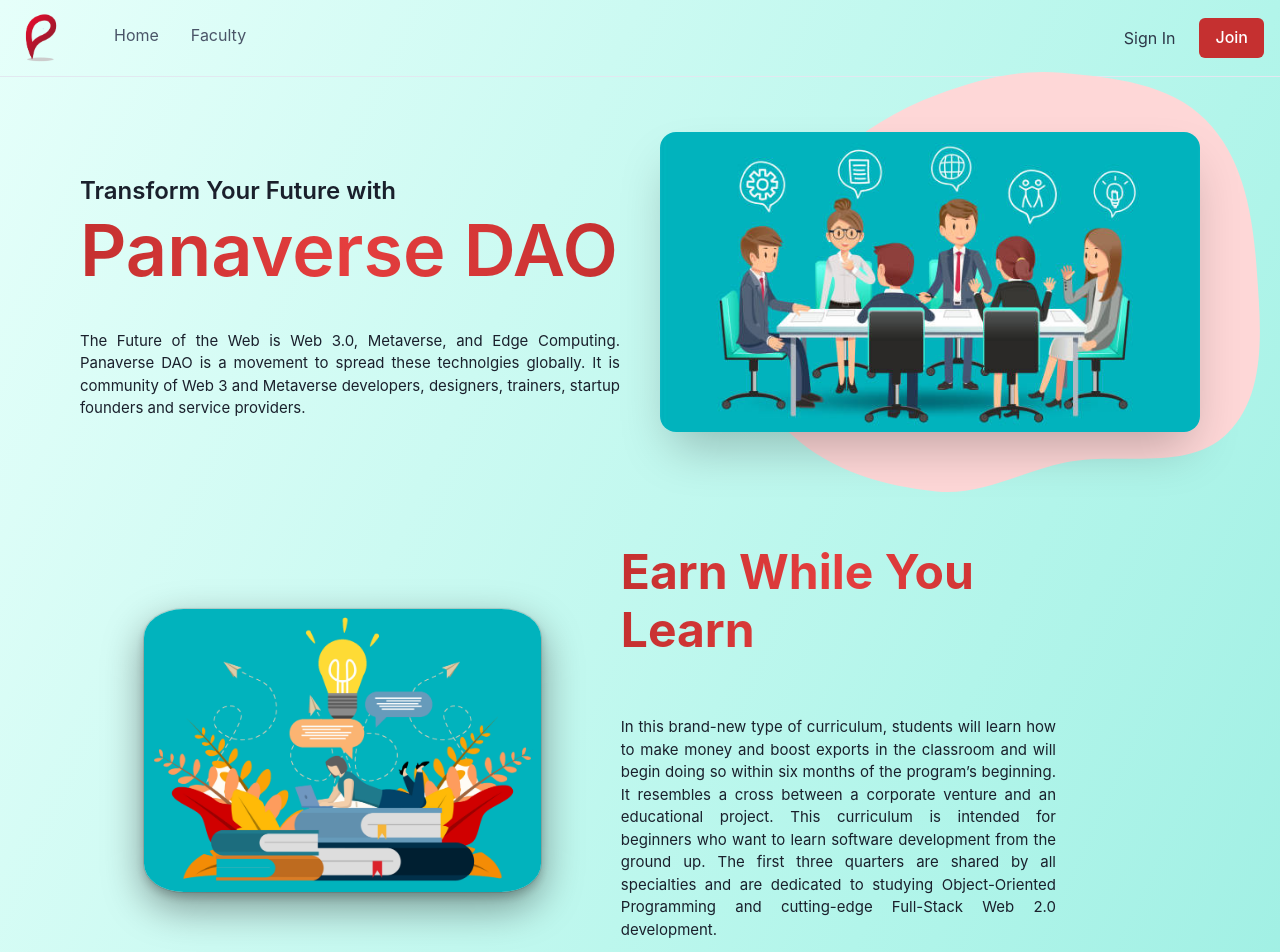
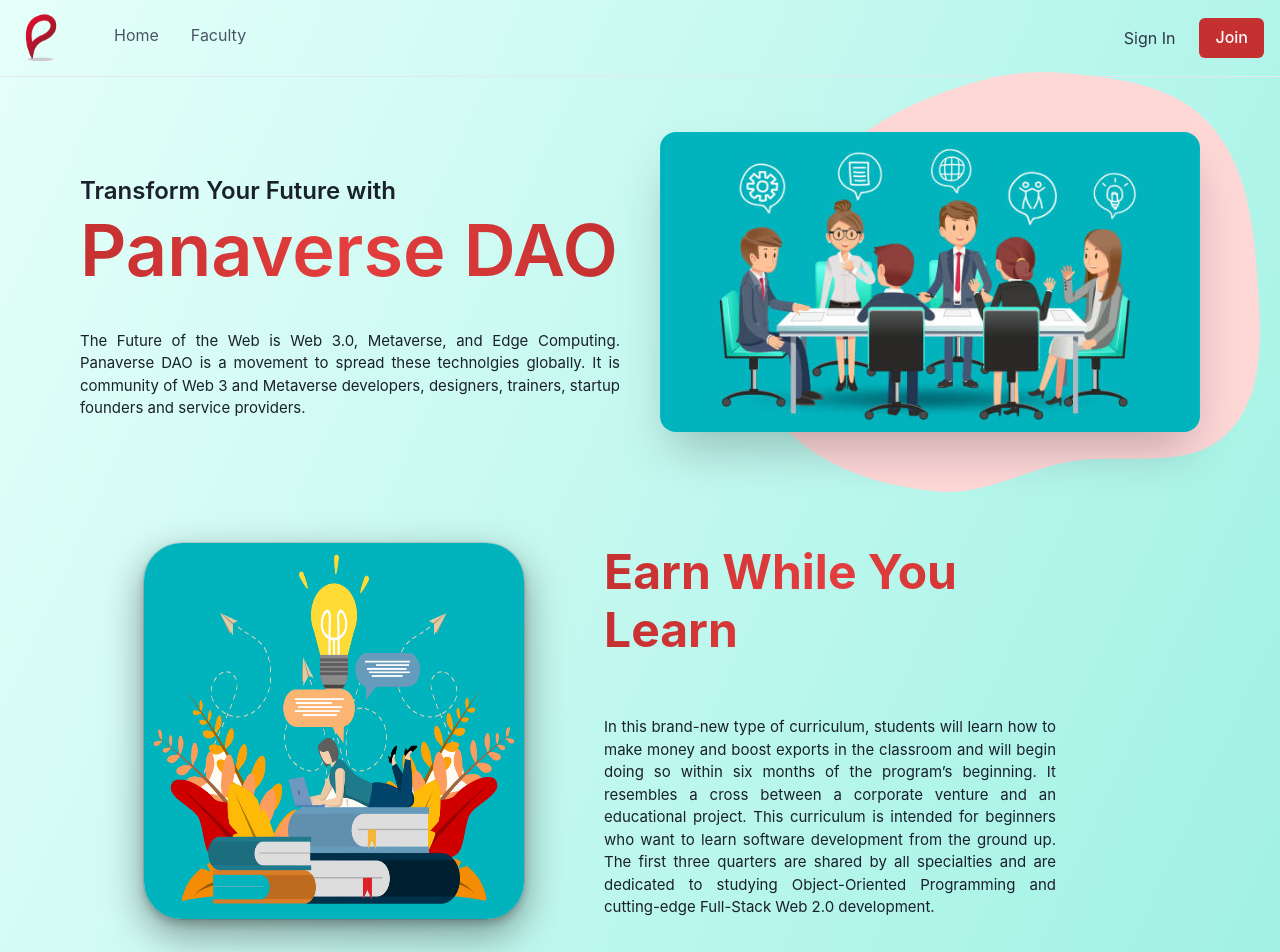
Before and after one commit to SidrahR/Syllabus-Website, a Next.js app: page / in a window 1280 px wide. Shown: the top 952 px of the page. Built offline with nearby package versions, Linux system fonts and the light colour scheme.

Commit message:
image and link updated

```diff
--- a/app/components/Cards.tsx
+++ b/app/components/Cards.tsx
@@ -66,7 +66,7 @@
 
 export default function Cards() {
   const [cardData, setCardData] = useState([]);
-  const [loading, setLoading] = useState(true);
+  // const [loading, setLoading] = useState(true);
 
   useEffect(() => {
     const getData = async () => {
@@ -76,12 +76,14 @@
         const jsonRes = await res.json();
         // console.log(jsonRes);
 
-        setTimeout(() => {
-          setCardData(jsonRes);
-          setLoading(false);
-        }, 3000);
+        // setTimeout(() => {
+        //   setCardData(jsonRes);
+        //   setLoading(false);
+        // }, 3000);
 
         // return jsonRes;
+
+        setCardData(jsonRes);
       } catch (e) {
         console.log(e as Error);
       }
@@ -172,7 +174,7 @@
         </IconButton>
         {/* Slider */}
         <Slider {...settings} ref={(slider) => setSlider(slider)}>
-          {loading == true ? (
+          {/* {loading ? (
             <>
               <Skeleton height={20} />
               <Spinner />
@@ -181,7 +183,11 @@
             cardData.map((data, key) => {
               return <Card props={data} key={data["id"]} />;
             })
-          )}
+          )} */}
+
+          {cardData.map((data, key) => {
+            return <Card props={data} key={data["id"]} />;
+          })}
         </Slider>
       </Box>
     </Flex>
--- a/app/components/Header.tsx
+++ b/app/components/Header.tsx
@@ -8,11 +8,11 @@
   Icon,
   IconProps,
   Box,
-  Image,
   useColorModeValue,
   VStack,
   keyframes,
 } from "@chakra-ui/react";
+import Image from "next/image";
 import { useInView } from "react-intersection-observer";
 
 const slideInAnimation = keyframes`
@@ -52,7 +52,7 @@
 export default function Header() {
   const { ref: myRef, inView: ElementIsVisible } = useInView({
     triggerOnce: true,
-    threshold: 0.3,
+    threshold: 0.4,
   });
 
   const slideAnimation = `${slideInAnimation} 1s`;
@@ -114,8 +114,8 @@
             w={"full"}
           >
             <Blob
-              w={{ base: "0", md: "0", lg: "120%" }}
-              h={{ base: "0", md: "0", lg: "140%" }}
+              w={{ base: "0", md: "0", xl: "120%" }}
+              h={{ base: "0", md: "0", xl: "140%" }}
               position={"absolute"}
               top={"-20%"}
               left={0}
@@ -130,14 +130,7 @@
               width={"full"}
               overflow={"hidden"}
             >
-              <Image
-                alt={"Dao Image"}
-                fit={"cover"}
-                align={"center"}
-                w={"100%"}
-                h={"100%"}
-                src={"/dao.jpg"}
-              />
+              <Image alt={"Dao Image"} src={"/dao.jpg"} fill />
             </Box>
           </Flex>
         </Stack>
@@ -149,19 +142,29 @@
         ref={myRef}
         animation={`${ElementIsVisible ? slideBtoTAnimation : ""} `}
         style={{ opacity: 0 }}
-        direction={{ base: "column-reverse", md: "column-reverse", lg: "row" }}
+        flexDirection={{
+          base: "column-reverse",
+          md: "column-reverse",
+          lg: "row",
+        }}
+        justifyContent="space-around"
       >
-        <Image
-          alt={"Earning"}
-          w={{ base: "90%", md: "80%", lg: "40%" }}
-          h={{ lg: "35%" }}
+        <Box
+          position={"relative"}
+          minHeight={{ base: "250", lg: "100", xl: "260" }}
+          minWidth={{ base: "300", lg: "300", xl: "380" }}
+          // minHeight="35%"
+          // minWidth="35%"
           borderRadius="10%"
-          src={"/earn3.png.png"}
           boxShadow="dark-lg"
-          backgroundSize="cover"
-          mt={{ base: "4" }}
-          alignSelf={{ base: "center" }}
-        />
+        >
+          <Image
+            alt={"Earning"}
+            src={"/earn3.png.png"}
+            fill
+            style={{ borderRadius: "10%" }}
+          />
+        </Box>
         <VStack mx={{ base: "0", lg: "20" }}>
           <Heading
             fontSize={{ base: "3xl", md: "4xl", lg: "5xl" }}
@@ -186,6 +189,75 @@
           </Text>
         </VStack>
       </Flex>
+
+      {/* <Flex
+        mx={{ base: "5", md: "5", lg: "36" }}
+        mt={{ base: "5", md: "5", lg: "24" }}
+        ref={myRef}
+        animation={`${ElementIsVisible ? slideBtoTAnimation : ""} `}
+        style={{ opacity: 0 }}
+        flexDirection={{
+          base: "column-reverse",
+          md: "column-reverse",
+          lg: "row",
+        }}
+        flexShrink={"0"}
+        overflow="hidden"
+        justifyContent={"space-between"}
+      > */}
+      {/* <Image
+          alt={"Earning"}
+          w={{ base: "90%", md: "80%", lg: "40%" }}
+          h={{ lg: "35%" }}
+          borderRadius="10%"
+          src={"/earn3.png.png"}
+          boxShadow="dark-lg"
+          backgroundSize="cover"
+          mt={{ base: "4" }}
+          alignSelf={{ base: "center" }}
+        /> */}
+
+      {/* <Box
+          w={{ base: "90%", md: "80%", lg: "40%" }}
+          h={{ lg: "100%" }}
+          mt={{ base: "4" }}
+          borderRadius="10%"
+          boxShadow="dark-lg"
+          alignSelf={{ base: "center" }}
+          position="absolute"
+        >
+          <Image
+            alt={"Earning"}
+            src={"/earn3.png.png"}
+            // backgroundSize="cover"
+            // style={{ objectFit: "cover" }}
+            fill
+          />
+        </Box>
+        <VStack mx={{ base: "0", lg: "20" }}>
+          <Heading
+            fontSize={{ base: "3xl", md: "4xl", lg: "5xl" }}
+            bgGradient="linear(to-l, red.600, red.500, red.600)"
+            bgClip="text"
+          >
+            Earn While You Learn
+          </Heading>
+          <Text
+            pt={{ base: "2", lg: "50" }}
+            textAlign="justify"
+            fontSize={{ base: "15", md: "20", lg: "15" }}
+          >
+            In this brand-new type of curriculum, students will learn how to
+            make money and boost exports in the classroom and will begin doing
+            so within six months of the program’s beginning. It resembles a
+            cross between a corporate venture and an educational project. This
+            curriculum is intended for beginners who want to learn software
+            development from the ground up. The first three quarters are shared
+            by all specialties and are dedicated to studying Object-Oriented
+            Programming and cutting-edge Full-Stack Web 2.0 development.
+          </Text>
+        </VStack> */}
+      {/* </Flex> */}
     </Box>
   );
 }
```
